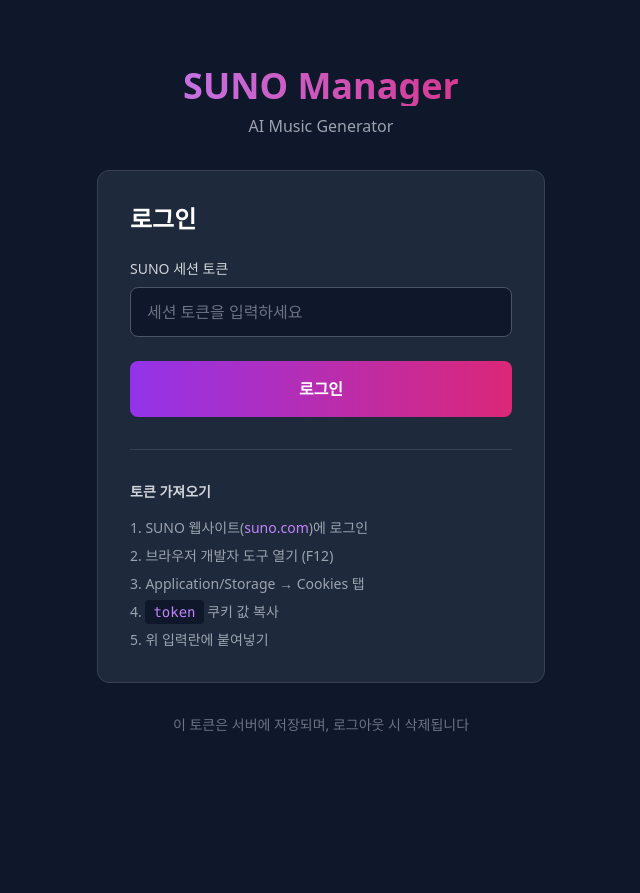
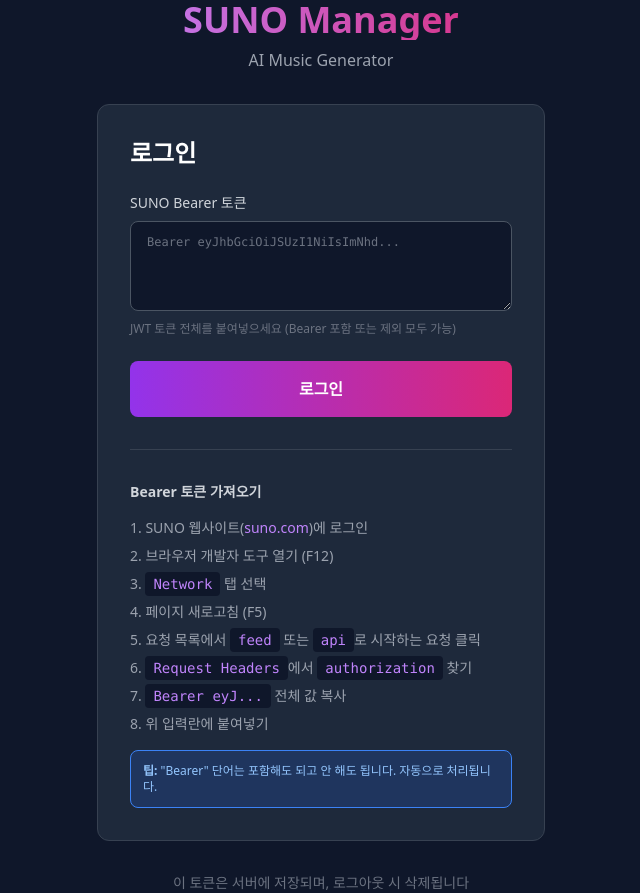
Before and after one commit to chahero/suno-manager, a Flask app: page /login in a window 1280 px wide. Shown: the whole page, without its empty margins (319-959 px from the left). Before the commit the page ends 732 px from the top, so only its background shows below. Run offline with Flask 3, Linux system fonts and the light colour scheme; some libraries are stand-ins or nearby versions.

Commit message:
Refactor authentication to use SUNO Bearer token (JWT) instead of session token; update documentation and UI accordingly

```diff
--- a/main.py
+++ b/main.py
@@ -9,9 +9,9 @@
 app.config['SECRET_KEY'] = os.getenv('SECRET_KEY', 'dev-secret-key-change-in-production')
 
 def get_suno_client():
-    """세션에서 SUNO 토큰을 가져와 클라이언트 생성"""
-    token = session.get('suno_token') or os.getenv('SUNO_SESSION_TOKEN')
-    return SunoAPI(session_token=token)
+    """세션에서 SUNO Bearer 토큰을 가져와 클라이언트 생성"""
+    token = session.get('suno_token') or os.getenv('SUNO_BEARER_TOKEN')
+    return SunoAPI(bearer_token=token)
 
 @app.route('/')
 def index():
@@ -29,7 +29,7 @@
 
         if token:
             # 토큰 유효성 검사
-            client = SunoAPI(session_token=token)
+            client = SunoAPI(bearer_token=token)
             if client.is_authenticated():
                 session['suno_token'] = token
                 if request.is_json:
--- a/templates/login.html
+++ b/templates/login.html
@@ -45,16 +45,17 @@
             <form id="login-form" method="POST" action="{{ url_for('login') }}" class="space-y-6">
                 <div>
                     <label for="token" class="block text-sm font-medium text-gray-300 mb-2">
-                        SUNO 세션 토큰
+                        SUNO Bearer 토큰
                     </label>
-                    <input
-                        type="password"
+                    <textarea
                         id="token"
                         name="token"
+                        rows="4"
                         required
-                        class="w-full px-4 py-3 bg-dark-bg border border-gray-600 rounded-lg text-white placeholder-gray-500 focus:outline-none focus:border-purple-500 focus:ring-2 focus:ring-purple-500 focus:ring-opacity-50 transition-all"
-                        placeholder="세션 토큰을 입력하세요"
-                    />
+                        class="w-full px-4 py-3 bg-dark-bg border border-gray-600 rounded-lg text-white placeholder-gray-500 focus:outline-none focus:border-purple-500 focus:ring-2 focus:ring-purple-500 focus:ring-opacity-50 transition-all font-mono text-xs"
+                        placeholder="Bearer eyJhbGciOiJSUzI1NiIsImNhd..."
+                    ></textarea>
+                    <p class="text-xs text-gray-500 mt-1">JWT 토큰 전체를 붙여넣으세요 (Bearer 포함 또는 제외 모두 가능)</p>
                 </div>
 
                 <button
@@ -67,14 +68,20 @@
 
             <!-- 토큰 가져오기 가이드 -->
             <div class="mt-8 pt-8 border-t border-gray-700">
-                <h3 class="text-sm font-semibold text-gray-300 mb-4">토큰 가져오기</h3>
+                <h3 class="text-sm font-semibold text-gray-300 mb-4">Bearer 토큰 가져오기</h3>
                 <ol class="text-sm text-gray-400 space-y-2 list-decimal list-inside">
                     <li>SUNO 웹사이트(<a href="https://suno.com" target="_blank" class="text-purple-400 hover:text-purple-300">suno.com</a>)에 로그인</li>
                     <li>브라우저 개발자 도구 열기 (F12)</li>
-                    <li>Application/Storage → Cookies 탭</li>
-                    <li><code class="px-2 py-1 bg-dark-bg rounded text-purple-400">token</code> 쿠키 값 복사</li>
+                    <li><code class="px-2 py-1 bg-dark-bg rounded text-purple-400">Network</code> 탭 선택</li>
+                    <li>페이지 새로고침 (F5)</li>
+                    <li>요청 목록에서 <code class="px-2 py-1 bg-dark-bg rounded text-purple-400">feed</code> 또는 <code class="px-2 py-1 bg-dark-bg rounded text-purple-400">api</code>로 시작하는 요청 클릭</li>
+                    <li><code class="px-2 py-1 bg-dark-bg rounded text-purple-400">Request Headers</code>에서 <code class="px-2 py-1 bg-dark-bg rounded text-purple-400">authorization</code> 찾기</li>
+                    <li><code class="px-2 py-1 bg-dark-bg rounded text-purple-400">Bearer eyJ...</code> 전체 값 복사</li>
                     <li>위 입력란에 붙여넣기</li>
                 </ol>
+                <div class="mt-4 p-3 bg-blue-600 bg-opacity-20 border border-blue-500 rounded-lg text-xs text-blue-300">
+                    <strong>팁:</strong> "Bearer" 단어는 포함해도 되고 안 해도 됩니다. 자동으로 처리됩니다.
+                </div>
             </div>
         </div>
 
@@ -90,8 +97,13 @@
         form.addEventListener('submit', async function(e) {
             e.preventDefault();
 
-            const token = document.getElementById('token').value;
+            let token = document.getElementById('token').value.trim();
             const button = form.querySelector('button[type="submit"]');
+
+            // "Bearer " 접두사 자동 제거
+            if (token.toLowerCase().startsWith('bearer ')) {
+                token = token.substring(7).trim();
+            }
 
             button.disabled = true;
             button.textContent = '인증 중...';
```
Also changed, not shown: suno_api.py (+19 -9 lines), README.md, 1 other file.
